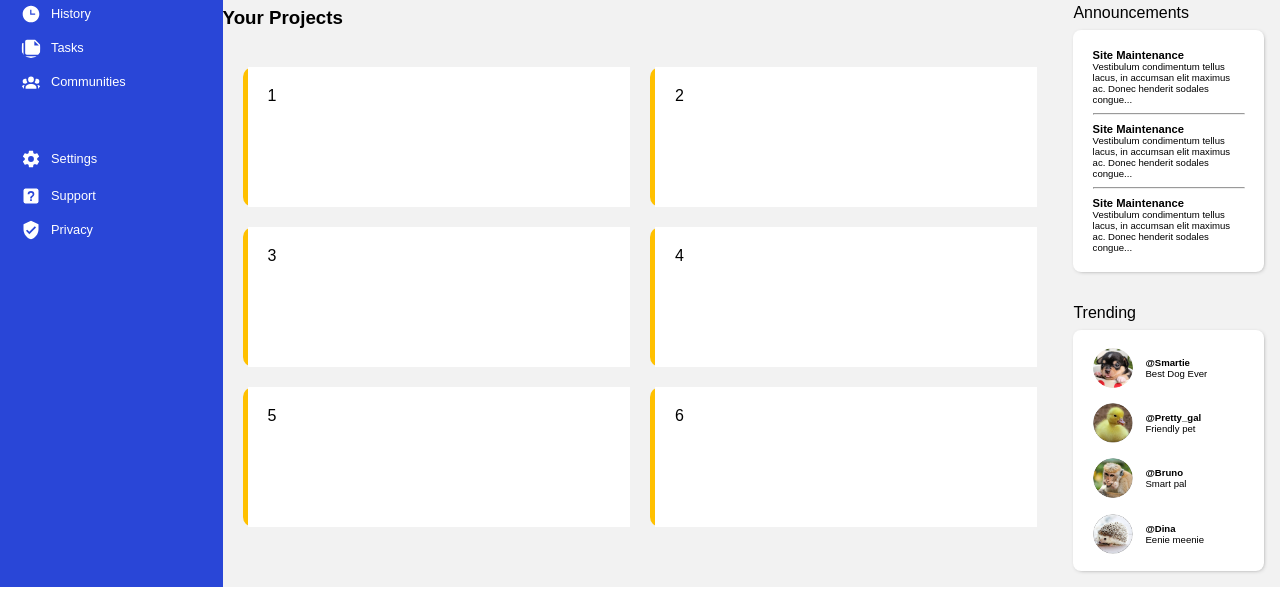
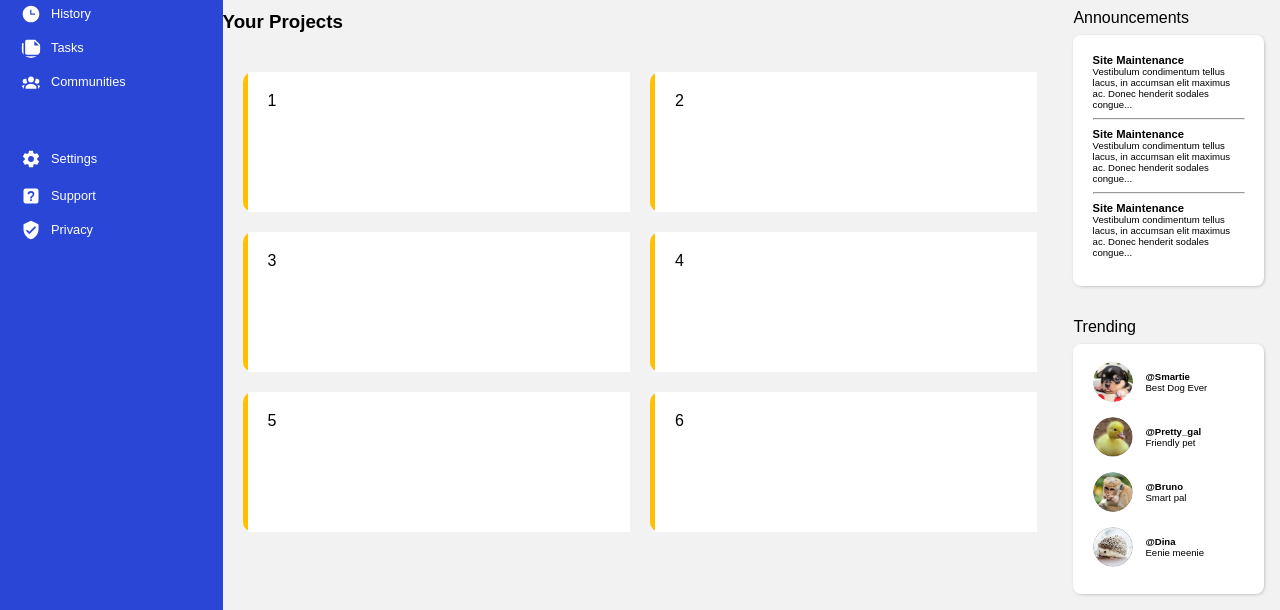
Before and after one commit to jtm2021/Dashboard, a plain HTML site: page index.html in a window 1280 px wide. Shown: the part 190-800 px from the top of the page. Drawn offline with Linux system fonts and the light colour scheme; a web font is replaced by a local one.

Commit message:
Update height settings of page body

```diff
--- a/style.css
+++ b/style.css
@@ -14,6 +14,7 @@ body {
     padding: 0;
     margin: 0;
     font-family: "Inder", sans-serif;
+    height: 100vh;
 }
 
 .grid-container {
@@ -219,6 +220,7 @@ li {
     display: flex;
     flex-direction: column;
     padding: 10px 0;
+    align-self: stretch;
 }
 
 .user-profiles img {
```
